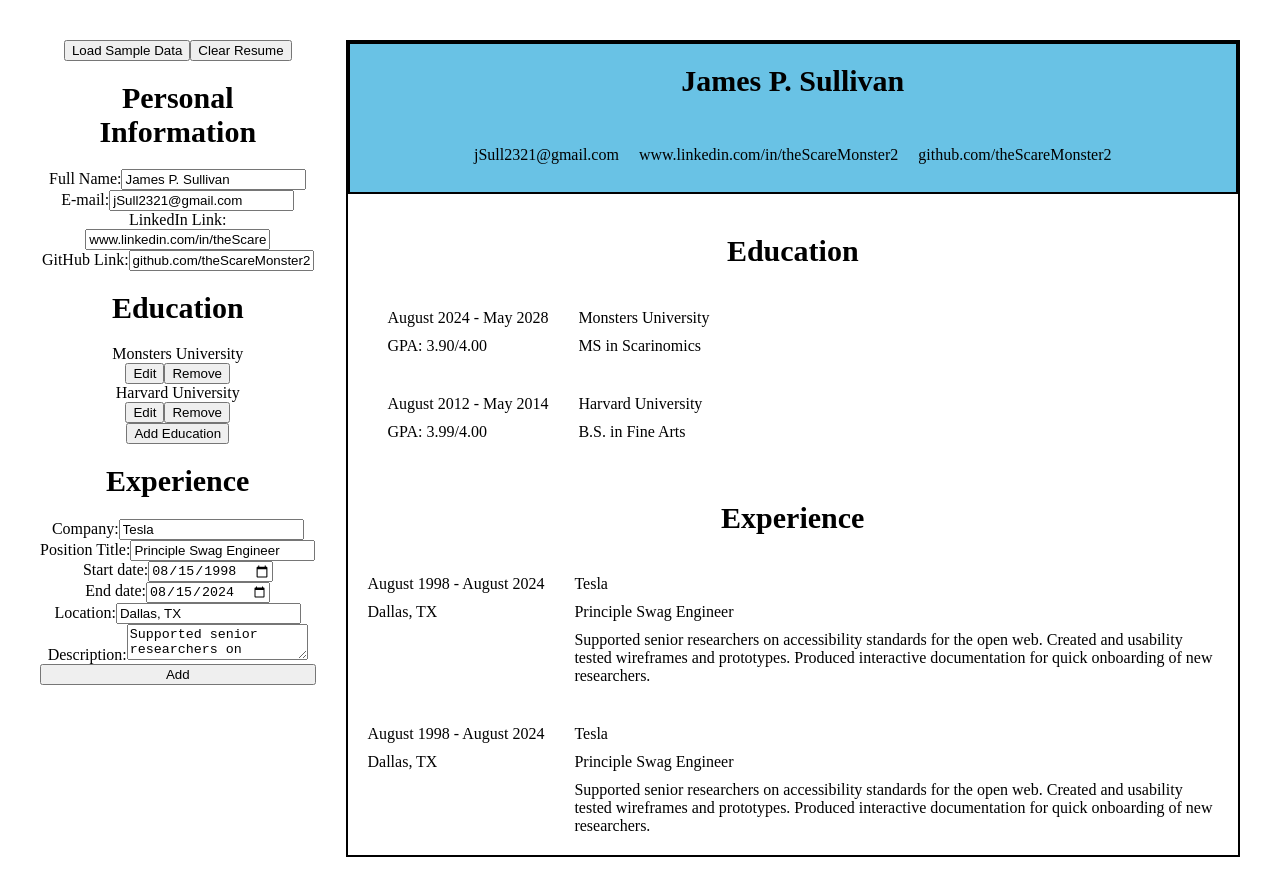
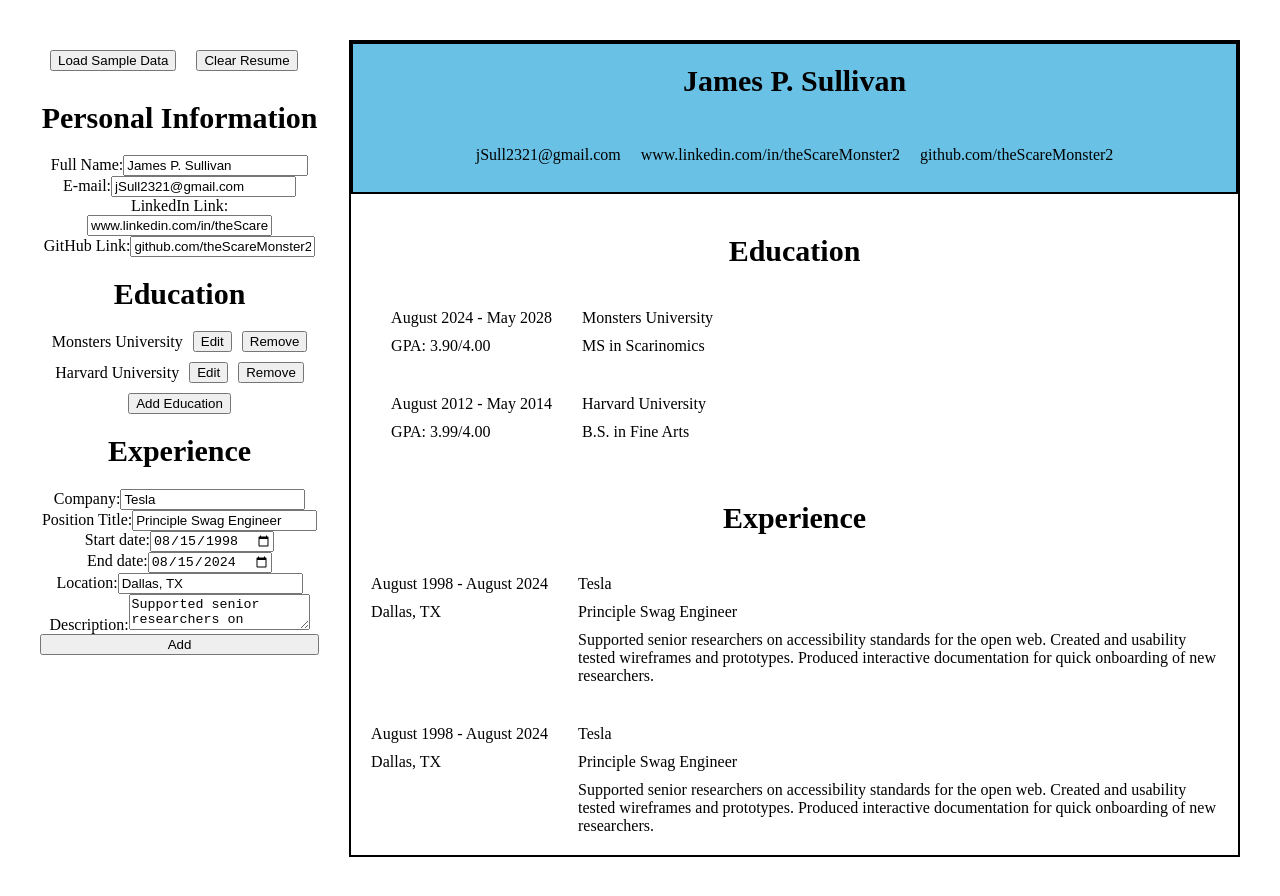
Before and after one commit to JackFed/react-cv, a React (Vite) app: page / in a window 1280 px wide. Built offline with nearby package versions, Linux system fonts and the light colour scheme; the HTML template or start-up script is replaced by a standard one.

Commit message:
Fix problems with displaying styles correctly

```diff
--- a/src/App.jsx
+++ b/src/App.jsx
@@ -33,9 +33,10 @@
 
   return (
     <>
-      <div className="inputs">
-        <button onClick={handleAddData}>Load Sample Data</button>
-        <button onClick={clearAllData}>Clear Resume</button>
+        <div className="inputs"><div className="update-view">
+            <button onClick={handleAddData}>Load Sample Data</button>
+            <button onClick={clearAllData}>Clear Resume</button>
+        </div>
         <Personal personalData={personalData} setPersonalData={setPersonalData} />
         <Education eduData={educationData} setEduData={setEducationData} />
         <Experience onSubmit={handleExperienceSubmit} />
--- a/src/Education.jsx
+++ b/src/Education.jsx
@@ -2,6 +2,7 @@
 import PropTypes from "prop-types";
 import EducationList from './components/EducationList';
 import EducationForm from './components/EducationForm';
+import "./styles/Education.css"
 
 const Education = ({eduData, setEduData}) => {
     const [editingIndex, setEditingIndex] = useState(null);
--- a/src/components/EducationList.jsx
+++ b/src/components/EducationList.jsx
@@ -1,4 +1,5 @@
 import PropTypes from "prop-types";
+import "../styles/EducationList.css"
 
 const EducationList = ({ eduData, onEdit, onRemove, onAdd }) => {
     return (
--- a/src/components/Personal.jsx
+++ b/src/components/Personal.jsx
@@ -16,7 +16,7 @@
                     <input
                         name="name"
                         type='text'
-                        value={personalData.name}
+                        value={personalData.name || ""}
                         onChange={changeInputData}
                     />
                 </label>
@@ -25,7 +25,7 @@
                     <input
                         name="email"
                         type='email'
-                        value={personalData.email}
+                        value={personalData.email || ""}
                         onChange={changeInputData}
                         placeholder="example@domain.com"
                     />
@@ -35,7 +35,7 @@
                     <input
                         name="linkedIn"
                         type='text'
-                        value={personalData.linkedIn}
+                        value={personalData.linkedIn || ""}
                         onChange={changeInputData}
                         placeholder="www.linkedin.com/in/<your-username>/"
                     />
@@ -45,7 +45,7 @@
                     <input
                         name="github"
                         type='text'
-                        value={personalData.github}
+                        value={personalData.github || ""}
                         onChange={changeInputData}
                         placeholder="github.com/<your-username>"
                     />
--- a/src/styles/App.css
+++ b/src/styles/App.css
@@ -27,3 +27,9 @@
 .exp h1 {
   font-size: 30px;
 }
+
+.update-view {
+  padding: 10px;
+  display: flex;
+  gap: 20px;
+}
--- /dev/null
+++ b/src/styles/Education.css
@@ -0,0 +1,6 @@
+.schools {
+    display: flex;
+    flex-direction: column;
+    gap: 10px;
+    align-items: center;
+}
--- /dev/null
+++ b/src/styles/EducationList.css
@@ -0,0 +1,6 @@
+.school-item {
+    display: flex;
+    gap: 10px;
+    align-items: center;
+    justify-content: right;
+}
```
